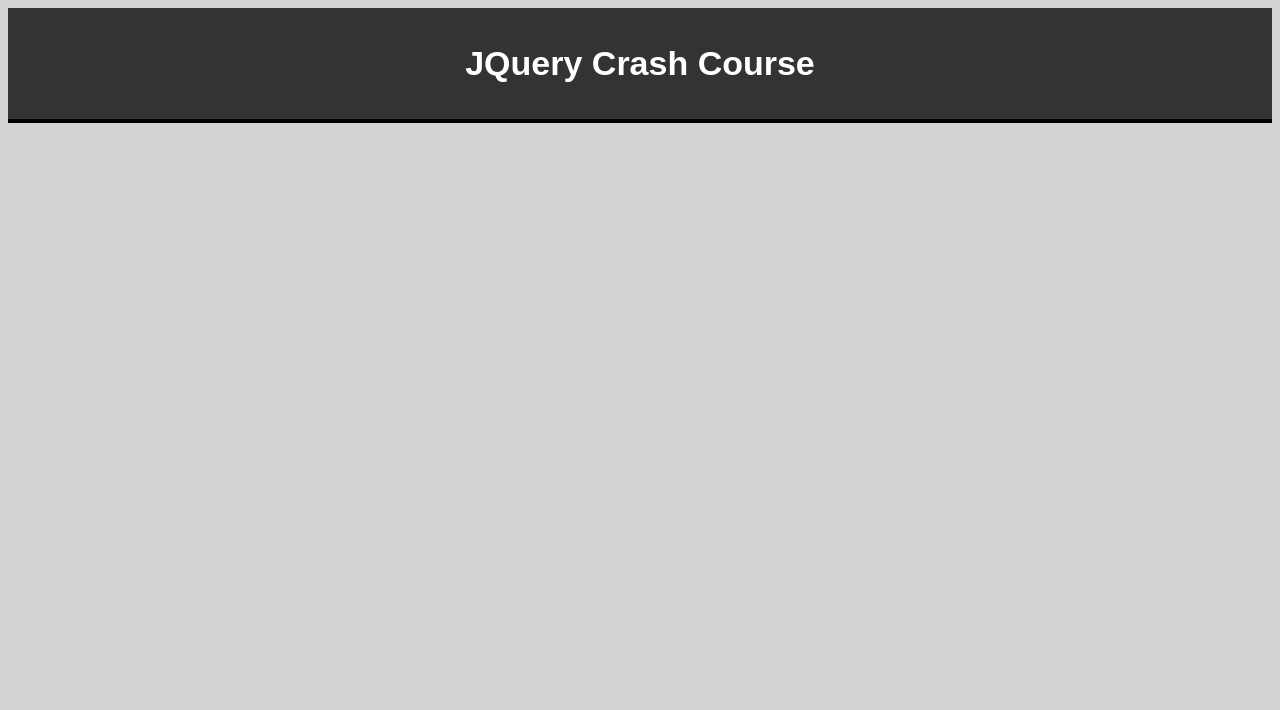
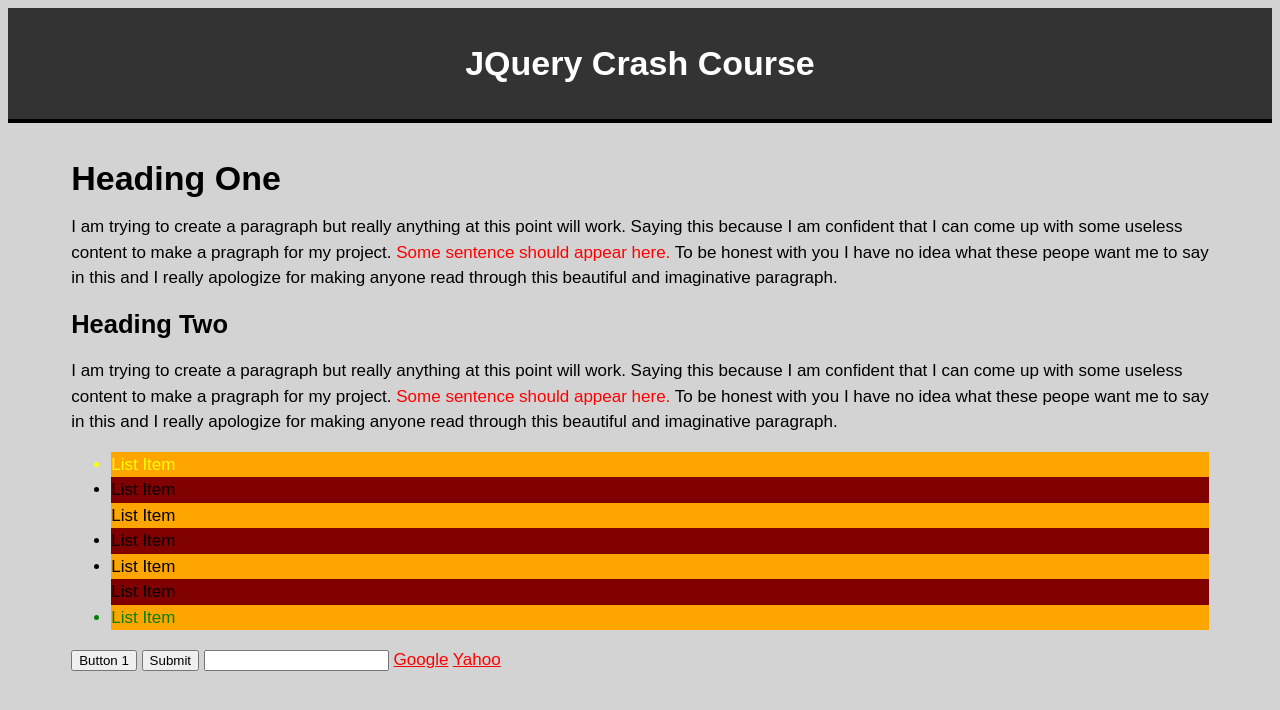
Before and after one commit to isakabusee/jQuery, a plain HTML site: page selectors/index.html in a window 1280 px wide. Drawn offline with nearby package versions, Linux system fonts and the light colour scheme.

Commit message:
selectors

```diff
--- a/selectors/index.html
+++ b/selectors/index.html
@@ -33,11 +33,56 @@
         <h1>JQuery Crash Course</h1>
     </header>
     <div id="container">
+        <h1 id="heading1">Heading One</h1>
+        <p id="para1">
+            I am trying to create a paragraph but really anything at this point will work.
+            Saying this because I am confident that I can come up with some useless content to make a pragraph for my project.
+             <span>Some sentence should appear here.</span>
+            To be honest with you I have no idea what these peope want me to say in this and I really apologize for making anyone read through this beautiful and imaginative paragraph.
+        </p>
+        <h2 class="heading2">Heading Two</h2>
+        <p class="para2">
+            I am trying to create a paragraph but really anything at this point will work.
+            Saying this because I am confident that I can come up with some useless content to make a pragraph for my project.
+             <span>Some sentence should appear here.</span>
+            To be honest with you I have no idea what these peope want me to say in this and I really apologize for making anyone read through this beautiful and imaginative paragraph.
+        </p>
+        <ul id="list">
+            <li>List Item</li>
+            <li>List Item</li>
+            <li>List Item</li>
+            <li>List Item</li>
+            <li>List Item</li>
+            <li>List Item</li>
+            <li>List Item</li>
+
+        </ul>
+        <input type="button" value="Button 1">
+        <input type="submit" value="Submit">
+        <input type="text">
+
+        <a href="http://google.com">Google</a>
+        <a href="http://yahoo.com">Yahoo</a>
+
 
     </div>
 
     <script>
-
+        // $("h1").hide();
+        //this hides all h1s
+        // $("h1#heading1").hide();
+        // $(".para2").hide();
+        $("p span").css("color", "red");
+        $("ul#list li:first").css("color", "yellow");
+        $("ul#list li:last").css("color", "green");
+        $("ul#list li:even").css("background-color", "orange");
+        $("ul#list li:odd").css("background-color", "maroon");
+        $("ul#list li:nth-child(3n)").css("list-style", "none");
+        //this will remve the bullets
+        $("[href]").css("color", "red");
+        // $("a[href]="http://yahoo.com"]").css("color", "black");
+        // $("*").hide();
+        // this is a wildcard. It will hide everything!
     </script>
 </body>
 </html>
```
